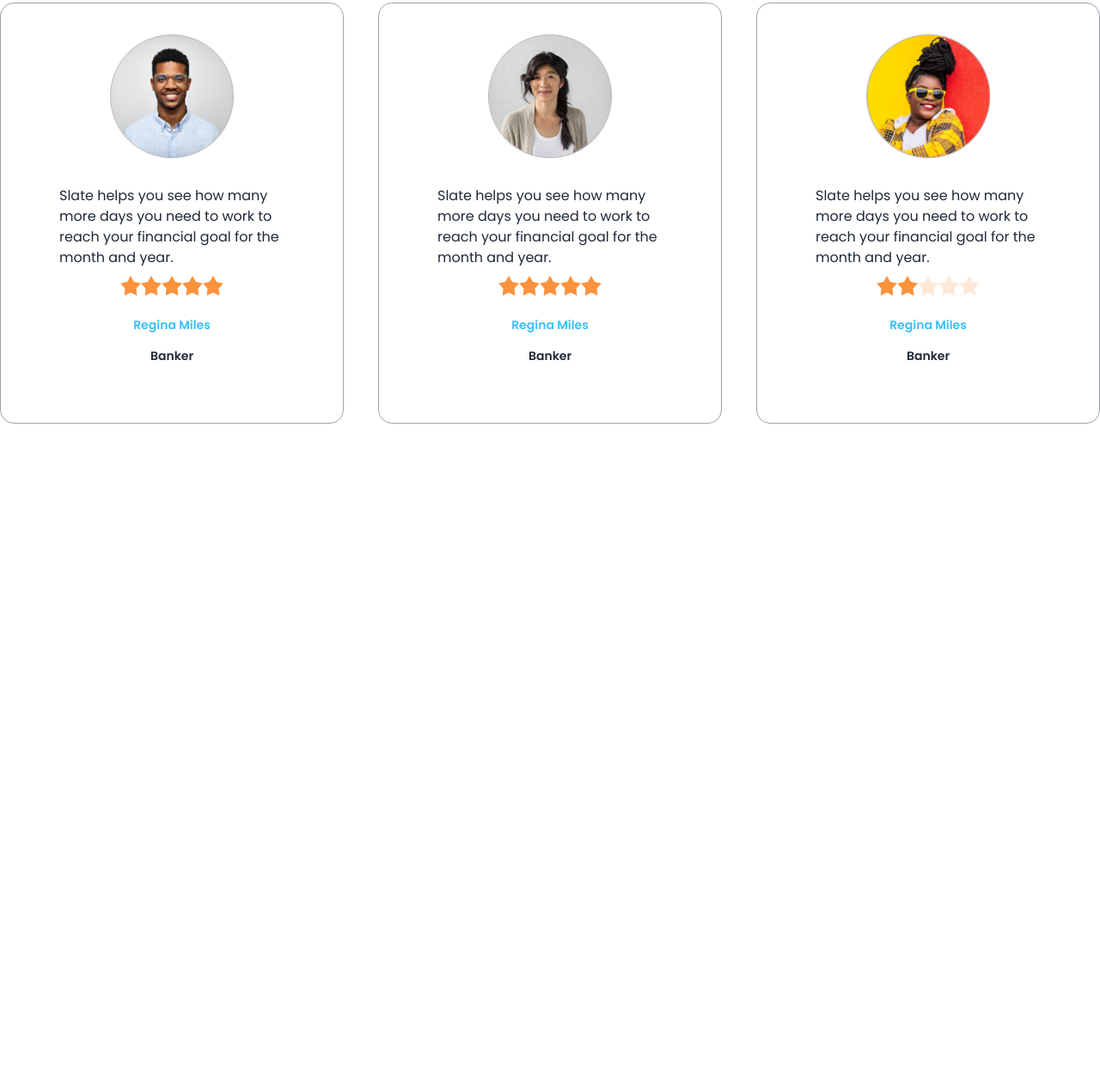
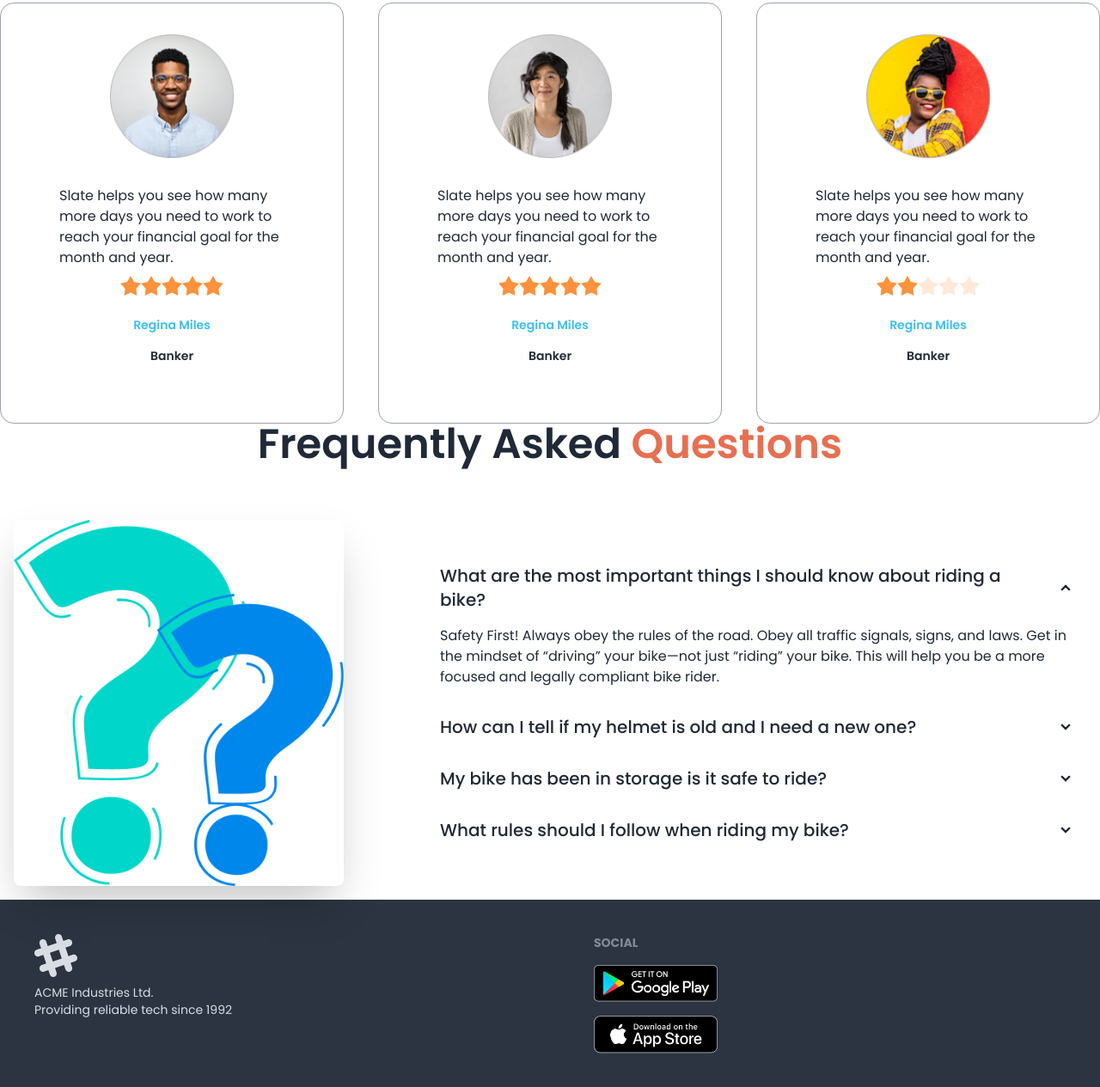
Before and after one commit to maruf318/bike-website-using-tailwind-daisyui, a plain HTML site: page index.html in a window 1280 px wide. Shown: the part 1495-2760 px from the top of the page at 86% size. Before the commit the page ends 1988 px from the top, so only its background shows below. Drawn offline with nearby package versions, Linux system fonts and the light colour scheme.

Commit message:
added footer

```diff
--- a/index.html
+++ b/index.html
@@ -393,7 +393,96 @@
           </div>
         </div>
       </section>
+      <!-- FAQ section -->
+      <section>
+        <h3 class="text-5xl mb-12 font-semibold text-center">
+          Frequently Asked <span class="text-bike-primary">Questions </span>
+        </h3>
+        <div>
+          <div class="hero">
+            <div class="hero-content flex-col lg:gap-24 lg:flex-row">
+              <img
+                src="/images/others/faq.png"
+                class="w-3/4 lg:max-w-sm rounded-lg shadow-2xl"
+              />
+              <div>
+                <!-- 1st FAQ -->
+                <div class="collapse collapse-arrow">
+                  <input type="radio" name="my-accordion-2" checked="checked" />
+                  <div class="collapse-title text-xl font-medium">
+                    What are the most important things I should know about
+                    riding a bike?
+                  </div>
+                  <div class="collapse-content">
+                    <p>
+                      Safety First! Always obey the rules of the road. Obey all
+                      traffic signals, signs, and laws. Get in the mindset of
+                      “driving” your bike—not just “riding” your bike. This will
+                      help you be a more focused and legally compliant bike
+                      rider.
+                    </p>
+                  </div>
+                </div>
+                <!-- 2nd FAQ -->
+                <div class="collapse collapse-arrow">
+                  <input type="radio" name="my-accordion-2" />
+                  <div class="collapse-title text-xl font-medium">
+                    How can I tell if my helmet is old and I need a new one?
+                  </div>
+                  <div class="collapse-content">
+                    <p>hello</p>
+                  </div>
+                </div>
+                <!-- third FAQ -->
+                <div class="collapse collapse-arrow">
+                  <input type="radio" name="my-accordion-2" />
+                  <div class="collapse-title text-xl font-medium">
+                    My bike has been in storage is it safe to ride?
+                  </div>
+                  <div class="collapse-content">
+                    <p>hello</p>
+                  </div>
+                </div>
+                <!-- Fourth FAQ -->
+                <div class="collapse collapse-arrow">
+                  <input type="radio" name="my-accordion-2" />
+                  <div class="collapse-title text-xl font-medium">
+                    What rules should I follow when riding my bike?
+                  </div>
+                  <div class="collapse-content">
+                    <p>hello</p>
+                  </div>
+                </div>
+              </div>
+            </div>
+          </div>
+        </div>
+      </section>
     </main>
-    <footer></footer>
+    <footer class="footer p-10 bg-neutral text-neutral-content">
+      <div>
+        <svg
+          width="50"
+          height="50"
+          viewBox="0 0 24 24"
+          xmlns="http://www.w3.org/2000/svg"
+          fill-rule="evenodd"
+          clip-rule="evenodd"
+          class="fill-current"
+        >
+          <path
+            d="M22.672 15.226l-2.432.811.841 2.515c.33 1.019-.209 2.127-1.23 2.456-1.15.325-2.148-.321-2.463-1.226l-.84-2.518-5.013 1.677.84 2.517c.391 1.203-.434 2.542-1.831 2.542-.88 0-1.601-.564-1.86-1.314l-.842-2.516-2.431.809c-1.135.328-2.145-.317-2.463-1.229-.329-1.018.211-2.127 1.231-2.456l2.432-.809-1.621-4.823-2.432.808c-1.355.384-2.558-.59-2.558-1.839 0-.817.509-1.582 1.327-1.846l2.433-.809-.842-2.515c-.33-1.02.211-2.129 1.232-2.458 1.02-.329 2.13.209 2.461 1.229l.842 2.515 5.011-1.677-.839-2.517c-.403-1.238.484-2.553 1.843-2.553.819 0 1.585.509 1.85 1.326l.841 2.517 2.431-.81c1.02-.33 2.131.211 2.461 1.229.332 1.018-.21 2.126-1.23 2.456l-2.433.809 1.622 4.823 2.433-.809c1.242-.401 2.557.484 2.557 1.838 0 .819-.51 1.583-1.328 1.847m-8.992-6.428l-5.01 1.675 1.619 4.828 5.011-1.674-1.62-4.829z"
+          ></path>
+        </svg>
+        <p>ACME Industries Ltd.<br />Providing reliable tech since 1992</p>
+      </div>
+      <div>
+        <span class="footer-title">Social</span>
+        <div class="grid grid-cols-1 gap-4">
+          <a><img class="w-36" src="./images/others/android.png" alt="" /> </a>
+          <a><img class="w-36" src="./images/others/ios.png" alt="" /></a>
+        </div>
+      </div>
+    </footer>
   </body>
 </html>
```
